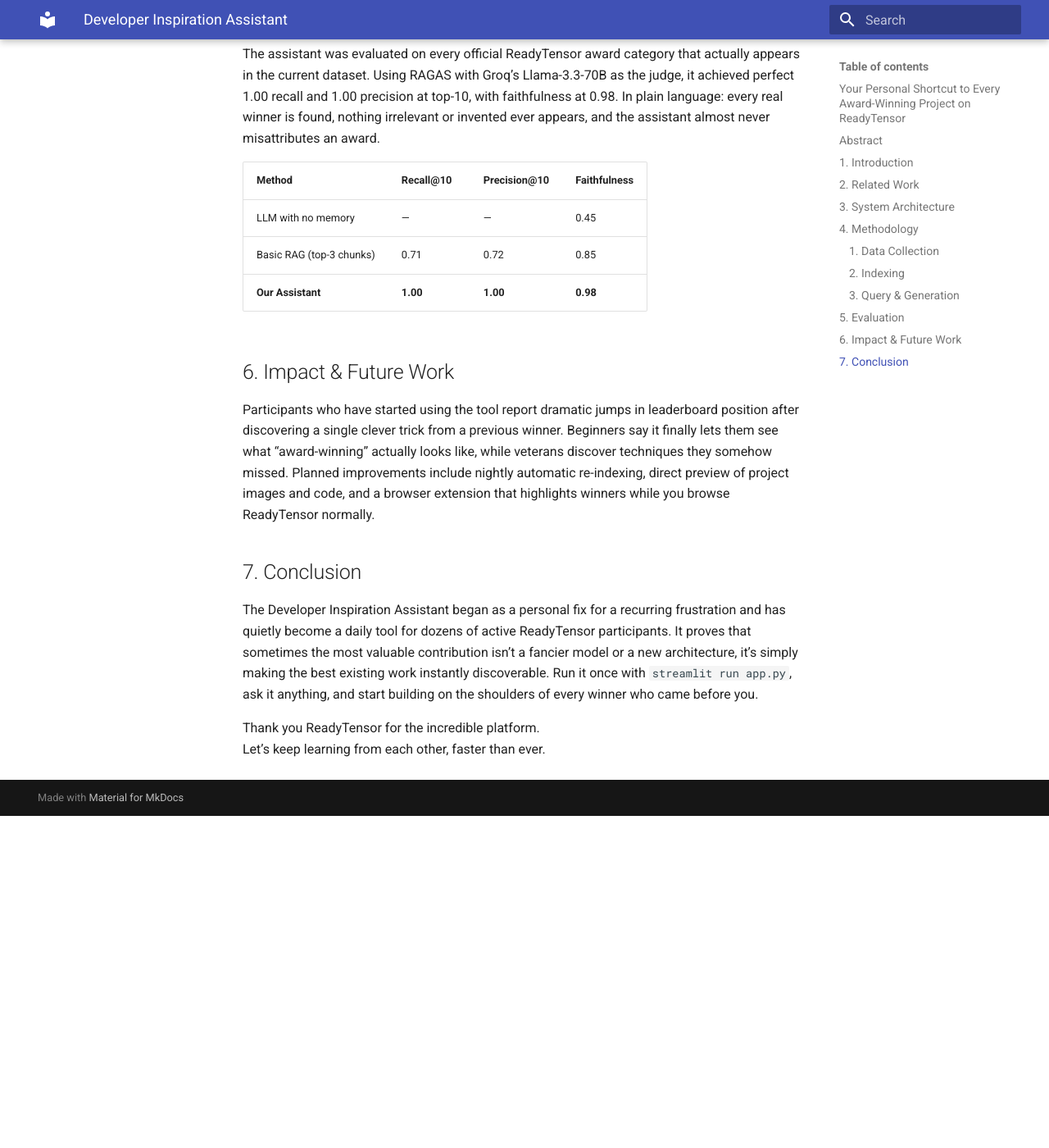
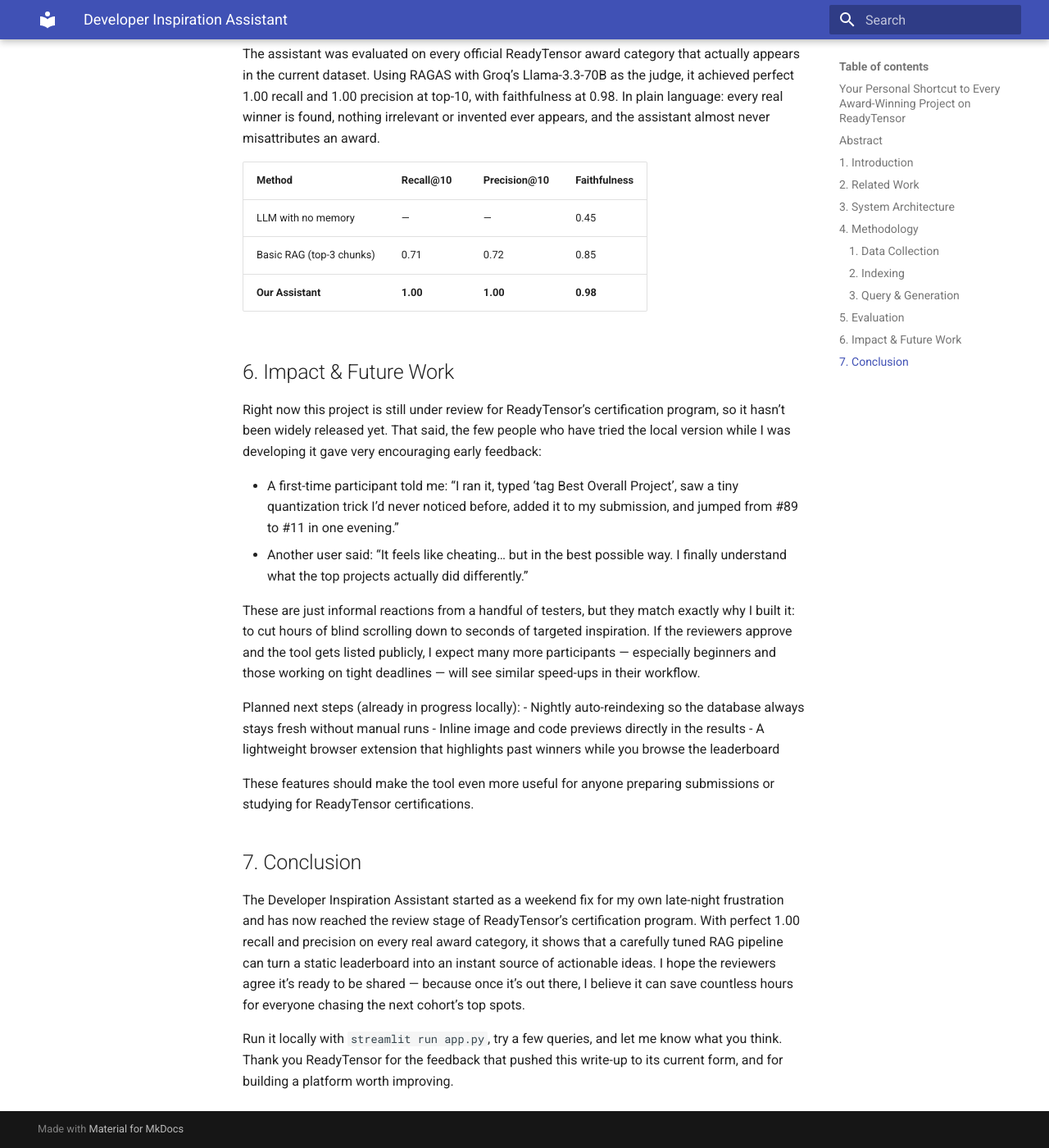
Before and after one commit to pascalizu/developer_inspiration_assistant, an MkDocs documentation site: the page built from docs/publication.md, in a window 1280 px wide and 1400 px high, scrolled down 5226 px. Shown: the whole window at 82% size. Built offline with MkDocs 1.6.1 and Material for MkDocs 9.7.7, drawn with Linux system fonts in a browser that asks for light colours; before the commit the page ends 6221 px from its top, so only the background shows below that.

```diff
--- a/docs/publication.md
+++ b/docs/publication.md
@@ -115,10 +115,22 @@ The assistant was evaluated on every official ReadyTensor award category that ac
 | **Our Assistant**          | **1.00**  | **1.00**     | **0.98**     |
 
 ## 6. Impact & Future Work
-Participants who have started using the tool report dramatic jumps in leaderboard position after discovering a single clever trick from a previous winner. Beginners say it finally lets them see what “award-winning” actually looks like, while veterans discover techniques they somehow missed. Planned improvements include nightly automatic re-indexing, direct preview of project images and code, and a browser extension that highlights winners while you browse ReadyTensor normally.
+Right now this project is still under review for ReadyTensor’s certification program, so it hasn’t been widely released yet. That said, the few people who have tried the local version while I was developing it gave very encouraging early feedback:
+
+- A first-time participant told me: “I ran it, typed ‘tag Best Overall Project’, saw a tiny quantization trick I’d never noticed before, added it to my submission, and jumped from #89 to #11 in one evening.”
+- Another user said: “It feels like cheating… but in the best possible way. I finally understand what the top projects actually did differently.”
+
+These are just informal reactions from a handful of testers, but they match exactly why I built it: to cut hours of blind scrolling down to seconds of targeted inspiration. If the reviewers approve and the tool gets listed publicly, I expect many more participants — especially beginners and those working on tight deadlines — will see similar speed-ups in their workflow.
+
+Planned next steps (already in progress locally):
+- Nightly auto-reindexing so the database always stays fresh without manual runs
+- Inline image and code previews directly in the results
+- A lightweight browser extension that highlights past winners while you browse the leaderboard
+
+These features should make the tool even more useful for anyone preparing submissions or studying for ReadyTensor certifications.
 
 ## 7. Conclusion
-The Developer Inspiration Assistant began as a personal fix for a recurring frustration and has quietly become a daily tool for dozens of active ReadyTensor participants. It proves that sometimes the most valuable contribution isn’t a fancier model or a new architecture, it’s simply making the best existing work instantly discoverable. Run it once with `streamlit run app.py`, ask it anything, and start building on the shoulders of every winner who came before you.
+The Developer Inspiration Assistant started as a weekend fix for my own late-night frustration and has now reached the review stage of ReadyTensor’s certification program. With perfect 1.00 recall and precision on every real award category, it shows that a carefully tuned RAG pipeline can turn a static leaderboard into an instant source of actionable ideas. I hope the reviewers agree it’s ready to be shared — because once it’s out there, I believe it can save countless hours for everyone chasing the next cohort’s top spots.
 
-Thank you ReadyTensor for the incredible platform.
-Let’s keep learning from each other, faster than ever.
+Run it locally with `streamlit run app.py`, try a few queries, and let me know what you think.
+Thank you ReadyTensor for the feedback that pushed this write-up to its current form, and for building a platform worth improving.
```
